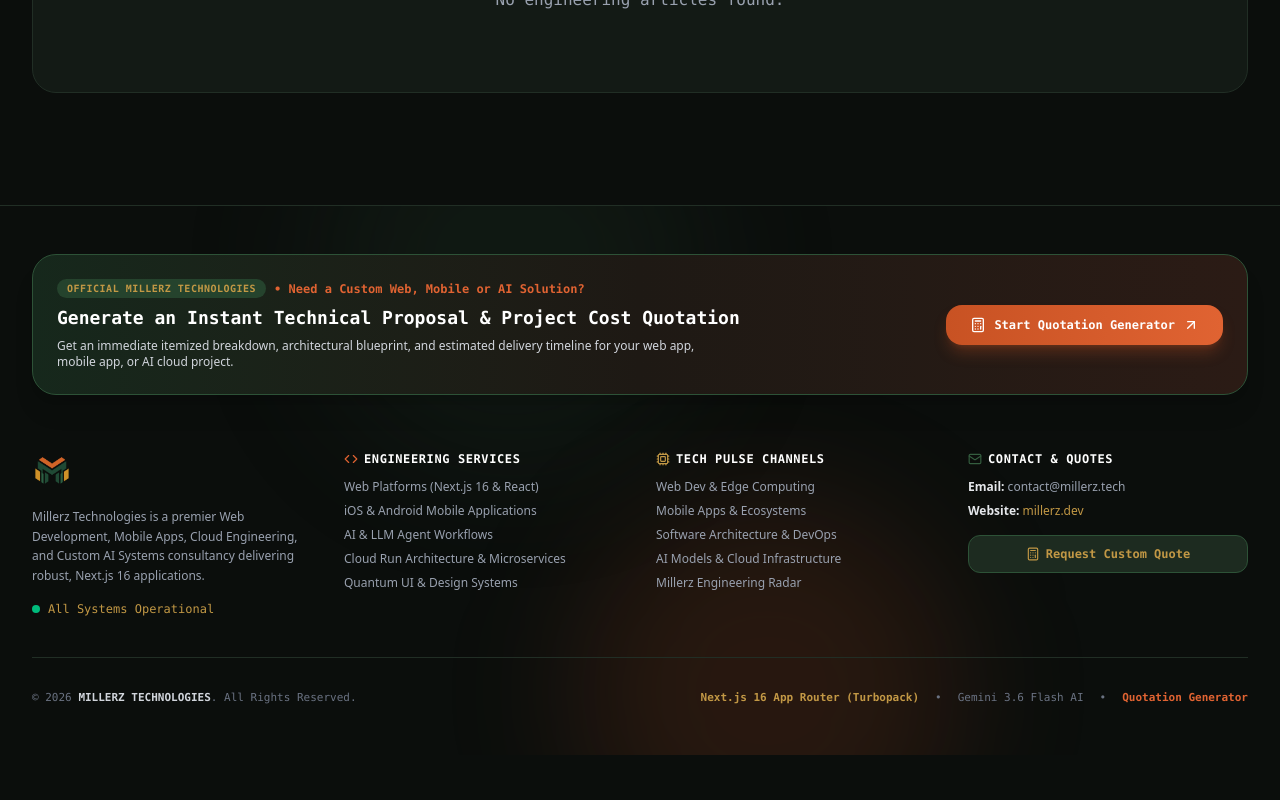
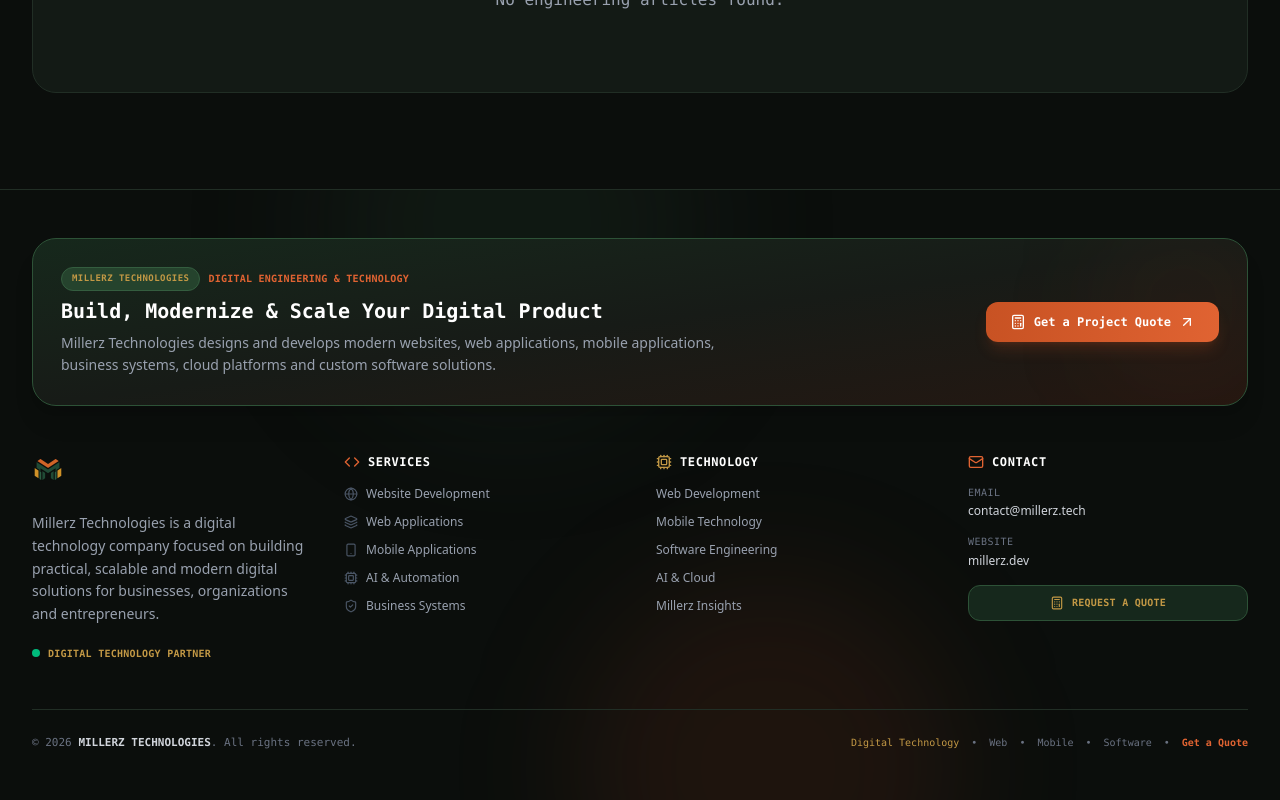
Before and after one commit to millerz50/millerz-tech-pulse, a Next.js app: page / in a window 1280 px wide. Shown: the part 1918-2718 px from the top of the page. Before the commit the page ends 2673 px from the top, so only its background shows below. Built offline with nearby package versions, Linux system fonts and the light colour scheme.

Commit message:
Refactor Footer component layout and styles
Refactor Footer component to improve structure and styling.

```diff
--- a/src/components/Footer.tsx
+++ b/src/components/Footer.tsx
@@ -1,16 +1,14 @@
 import React from 'react';
 import {
   Calculator,
-  Sparkles,
   ArrowUpRight,
-  Terminal,
-  Globe,
-  ShieldCheck,
   Mail,
   Code,
   Smartphone,
   Cpu,
-  Layers
+  Globe,
+  ShieldCheck,
+  Layers,
 } from 'lucide-react';
 import { MillerzLogo } from './MillerzLogo';
 
@@ -21,176 +19,334 @@
 
 export const Footer: React.FC<FooterProps> = ({
   onOpenQuoteModal,
-  onSelectCategory
+  onSelectCategory,
 }) => {
+  const currentYear = new Date().getFullYear();
+
   return (
-    <footer className="mt-20 border-t border-[#212E25] bg-[#0B0E0C] text-gray-300 font-sans relative overflow-hidden">
+    <footer className="relative mt-16 overflow-hidden border-t border-[#212E25] bg-[#0B0E0C] text-gray-300">
 
-      {/* Background Subtle Logo Accent Glows */}
-      <div className="absolute -top-32 left-1/4 w-96 h-96 bg-[#25432D]/20 rounded-full blur-3xl pointer-events-none"></div>
-      <div className="absolute -bottom-32 right-1/4 w-96 h-96 bg-[#C85223]/15 rounded-full blur-3xl pointer-events-none"></div>
+      {/* Background Atmosphere */}
+      <div className="pointer-events-none absolute -top-40 left-1/4 h-96 w-96 rounded-full bg-[#25432D]/20 blur-3xl" />
+      <div className="pointer-events-none absolute -bottom-40 right-1/4 h-96 w-96 rounded-full bg-[#C85223]/10 blur-3xl" />
 
-      <div className="max-w-7xl mx-auto px-4 sm:px-6 lg:px-8 py-12 relative z-10 space-y-10">
+      <div className="relative z-10 mx-auto w-full max-w-7xl px-4 py-10 sm:px-6 sm:py-12 lg:px-8">
 
-        {/* Top Callout Banner - Instant Quotation Bar */}
-        <div className="p-6 rounded-3xl bg-gradient-to-r from-[#16281C] via-[#1E1914] to-[#2B1B15] border border-[#2D5237] shadow-xl flex flex-col md:flex-row items-start md:items-center justify-between gap-6">
-          <div className="space-y-1.5">
-            <div className="flex items-center gap-2">
-              <span className="px-2.5 py-0.5 rounded-full bg-[#25432D] text-[#C29845] font-mono text-[10px] font-bold uppercase tracking-wider">
-                OFFICIAL MILLERZ TECHNOLOGIES
+        {/* =====================================================
+            PROJECT CTA
+        ====================================================== */}
+        <section className="relative overflow-hidden rounded-2xl border border-[#2D5237] bg-gradient-to-br from-[#16281C] via-[#171B17] to-[#241711] p-5 shadow-xl sm:rounded-3xl sm:p-7">
+
+          <div className="absolute right-0 top-0 h-32 w-32 rounded-full bg-[#C85223]/10 blur-3xl" />
+
+          <div className="relative flex flex-col gap-6 lg:flex-row lg:items-center lg:justify-between">
+
+            <div className="max-w-3xl">
+              <div className="mb-2 flex flex-wrap items-center gap-2">
+                <span className="rounded-full border border-[#345D3F] bg-[#25432D] px-2.5 py-1 font-mono text-[9px] font-bold uppercase tracking-wider text-[#C29845]">
+                  MILLERZ TECHNOLOGIES
                 </span>
-              <span className="text-[#E06332] font-mono text-xs font-bold">
-                • Need a Custom Web, Mobile or AI Solution?
+
+                <span className="font-mono text-[10px] font-semibold uppercase tracking-wide text-[#E06332]">
+                  Digital Engineering & Technology
                 </span>
               </div>
-            <h3 className="font-mono font-black text-lg text-white">
-              Generate an Instant Technical Proposal & Project Cost Quotation
-            </h3>
-            <p className="text-gray-300 text-xs max-w-2xl font-sans">
-              Get an immediate itemized breakdown, architectural blueprint, and estimated delivery timeline for your web app, mobile app, or AI cloud project.
+
+              <h2 className="font-mono text-lg font-black leading-tight text-white sm:text-xl">
+                Build, Modernize & Scale Your Digital Product
+              </h2>
+
+              <p className="mt-2 max-w-2xl text-xs leading-relaxed text-gray-400 sm:text-sm">
+                Millerz Technologies designs and develops modern websites,
+                web applications, mobile applications, business systems,
+                cloud platforms and custom software solutions.
               </p>
             </div>
 
             <button
+              type="button"
               onClick={onOpenQuoteModal}
-            className="px-6 py-3 rounded-2xl bg-gradient-to-r from-[#C85223] to-[#E06332] hover:from-[#E06332] hover:to-[#C85223] text-white font-mono font-bold text-xs shadow-lg shadow-[#C85223]/30 transition hover:scale-[1.02] flex items-center gap-2 shrink-0"
+              className="group inline-flex w-full shrink-0 items-center justify-center gap-2 rounded-xl bg-gradient-to-r from-[#C85223] to-[#E06332] px-5 py-3 font-mono text-xs font-bold text-white shadow-lg shadow-[#C85223]/20 transition-all duration-200 hover:-translate-y-0.5 hover:shadow-xl hover:shadow-[#C85223]/30 active:scale-[0.98] sm:w-auto sm:px-6"
             >
-            <Calculator className="w-4 h-4 text-white" />
-            <span>Start Quotation Generator</span>
-            <ArrowUpRight className="w-4 h-4 text-white" />
+              <Calculator className="h-4 w-4" />
+
+              <span>Get a Project Quote</span>
+
+              <ArrowUpRight className="h-4 w-4 transition-transform group-hover:-translate-y-0.5 group-hover:translate-x-0.5" />
             </button>
+
+          </div>
+        </section>
+
+        {/* =====================================================
+            MAIN FOOTER GRID
+        ====================================================== */}
+        <div className="grid grid-cols-1 gap-10 py-12 sm:grid-cols-2 lg:grid-cols-4 lg:gap-8">
+
+          {/* =================================================
+              BRAND
+          ================================================== */}
+          <div className="sm:col-span-2 lg:col-span-1">
+
+            <div className="mb-5">
+              <MillerzLogo
+                size="md"
+                className="max-w-[165px]"
+              />
             </div>
 
-        {/* Core Footer Link Grid */}
-        <div className="grid grid-cols-1 md:grid-cols-4 gap-8 pt-4">
+            <p className="max-w-sm text-xs leading-relaxed text-gray-400 sm:text-sm">
+              Millerz Technologies is a digital technology company focused
+              on building practical, scalable and modern digital solutions
+              for businesses, organizations and entrepreneurs.
+            </p>
 
-          {/* Column 1: Brand Info */}
-          <div className="space-y-4 md:col-span-1">
-            <MillerzLogo size="lg" />
-            <p className="text-xs text-gray-400 font-sans leading-relaxed">
-              Millerz Technologies is a premier Web Development, Mobile Apps, Cloud Engineering, and Custom AI Systems consultancy delivering robust, Next.js 16 applications.
-            </p>
-            <div className="flex items-center gap-2 font-mono text-xs text-[#C29845]">
-              <span className="w-2 h-2 rounded-full bg-emerald-500 animate-pulse"></span>
-              <span>All Systems Operational</span>
-            </div>
+            <div className="mt-5 flex items-center gap-2 font-mono text-[10px] font-semibold uppercase tracking-wide text-[#C29845]">
+              <span className="h-2 w-2 animate-pulse rounded-full bg-emerald-500" />
+              <span>Digital Technology Partner</span>
             </div>
 
-          {/* Column 2: Core Engineering Services */}
-          <div className="space-y-3">
-            <h4 className="font-mono font-bold text-white text-xs uppercase tracking-wider flex items-center gap-1.5">
-              <Code className="w-3.5 h-3.5 text-[#E06332]" />
-              <span>Engineering Services</span>
-            </h4>
-            <ul className="space-y-2 text-xs font-sans text-gray-400">
+          </div>
+
+          {/* =================================================
+              SERVICES
+          ================================================== */}
+          <div>
+            <h3 className="mb-4 flex items-center gap-2 font-mono text-xs font-bold uppercase tracking-wider text-white">
+              <Code className="h-4 w-4 text-[#E06332]" />
+              Services
+            </h3>
+
+            <ul className="space-y-3 text-xs text-gray-400">
+
               <li>
-                <button onClick={onOpenQuoteModal} className="hover:text-white transition flex items-center gap-1">
-                  <span>Web Platforms (Next.js 16 & React)</span>
+                <button
+                  type="button"
+                  onClick={onOpenQuoteModal}
+                  className="group flex items-center gap-2 text-left transition hover:text-white"
+                >
+                  <Globe className="h-3.5 w-3.5 text-gray-600 transition group-hover:text-[#E06332]" />
+                  <span>Website Development</span>
                 </button>
               </li>
+
               <li>
-                <button onClick={onOpenQuoteModal} className="hover:text-white transition flex items-center gap-1">
-                  <span>iOS & Android Mobile Applications</span>
+                <button
+                  type="button"
+                  onClick={onOpenQuoteModal}
+                  className="group flex items-center gap-2 text-left transition hover:text-white"
+                >
+                  <Layers className="h-3.5 w-3.5 text-gray-600 transition group-hover:text-[#E06332]" />
+                  <span>Web Applications</span>
                 </button>
               </li>
+
               <li>
-                <button onClick={onOpenQuoteModal} className="hover:text-white transition flex items-center gap-1">
-                  <span>AI & LLM Agent Workflows</span>
+                <button
+                  type="button"
+                  onClick={onOpenQuoteModal}
+                  className="group flex items-center gap-2 text-left transition hover:text-white"
+                >
+                  <Smartphone className="h-3.5 w-3.5 text-gray-600 transition group-hover:text-[#E06332]" />
+                  <span>Mobile Applications</span>
                 </button>
               </li>
+
               <li>
-                <button onClick={onOpenQuoteModal} className="hover:text-white transition flex items-center gap-1">
-                  <span>Cloud Run Architecture & Microservices</span>
+                <button
+                  type="button"
+                  onClick={onOpenQuoteModal}
+                  className="group flex items-center gap-2 text-left transition hover:text-white"
+                >
+                  <Cpu className="h-3.5 w-3.5 text-gray-600 transition group-hover:text-[#E06332]" />
+                  <span>AI & Automation</span>
                 </button>
               </li>
+
               <li>
-                <button onClick={onOpenQuoteModal} className="hover:text-white transition flex items-center gap-1">
-                  <span>Quantum UI & Design Systems</span>
+                <button
+                  type="button"
+                  onClick={onOpenQuoteModal}
+                  className="group flex items-center gap-2 text-left transition hover:text-white"
+                >
+                  <ShieldCheck className="h-3.5 w-3.5 text-gray-600 transition group-hover:text-[#E06332]" />
+                  <span>Business Systems</span>
                 </button>
               </li>
+
             </ul>
           </div>
 
-          {/* Column 3: Tech Pulse Channels */}
-          <div className="space-y-3">
-            <h4 className="font-mono font-bold text-white text-xs uppercase tracking-wider flex items-center gap-1.5">
-              <Cpu className="w-3.5 h-3.5 text-[#C29845]" />
-              <span>Tech Pulse Channels</span>
-            </h4>
-            <ul className="space-y-2 text-xs font-sans text-gray-400">
+          {/* =================================================
+              TECHNOLOGY / PLATFORM
+          ================================================== */}
+          <div>
+            <h3 className="mb-4 flex items-center gap-2 font-mono text-xs font-bold uppercase tracking-wider text-white">
+              <Cpu className="h-4 w-4 text-[#C29845]" />
+              Technology
+            </h3>
+
+            <ul className="space-y-3 text-xs text-gray-400">
+
               <li>
-                <button onClick={() => onSelectCategory?.('web-dev')} className="hover:text-white transition">
-                  Web Dev & Edge Computing
+                <button
+                  type="button"
+                  onClick={() => onSelectCategory?.('web-dev')}
+                  className="transition hover:text-white"
+                >
+                  Web Development
                 </button>
               </li>
+
               <li>
-                <button onClick={() => onSelectCategory?.('mobile')} className="hover:text-white transition">
-                  Mobile Apps & Ecosystems
+                <button
+                  type="button"
+                  onClick={() => onSelectCategory?.('mobile')}
+                  className="transition hover:text-white"
+                >
+                  Mobile Technology
                 </button>
               </li>
+
               <li>
-                <button onClick={() => onSelectCategory?.('software')} className="hover:text-white transition">
-                  Software Architecture & DevOps
+                <button
+                  type="button"
+                  onClick={() => onSelectCategory?.('software')}
+                  className="transition hover:text-white"
+                >
+                  Software Engineering
                 </button>
               </li>
+
               <li>
-                <button onClick={() => onSelectCategory?.('ai-cloud')} className="hover:text-white transition">
-                  AI Models & Cloud Infrastructure
+                <button
+                  type="button"
+                  onClick={() => onSelectCategory?.('ai-cloud')}
+                  className="transition hover:text-white"
+                >
+                  AI & Cloud
                 </button>
               </li>
+
               <li>
-                <button onClick={() => onSelectCategory?.('millerz-insights')} className="hover:text-white transition">
-                  Millerz Engineering Radar
+                <button
+                  type="button"
+                  onClick={() => onSelectCategory?.('millerz-insights')}
+                  className="transition hover:text-white"
+                >
+                  Millerz Insights
                 </button>
               </li>
+
             </ul>
           </div>
 
-          {/* Column 4: Official Contact & Quotation */}
-          <div className="space-y-3">
-            <h4 className="font-mono font-bold text-white text-xs uppercase tracking-wider flex items-center gap-1.5">
-              <Mail className="w-3.5 h-3.5 text-[#345D3F]" />
-              <span>Contact & Quotes</span>
-            </h4>
-            <div className="space-y-2 text-xs font-sans text-gray-400">
-              <p>
-                <strong className="text-gray-200">Email:</strong> contact@millerz.tech
-              </p>
-              <p>
-                <strong className="text-gray-200">Website:</strong>{' '}
-                <a href="https://millerz.dev" target="_blank" rel="noreferrer" className="text-[#C29845] hover:underline">
+          {/* =================================================
+              CONTACT
+          ================================================== */}
+          <div>
+            <h3 className="mb-4 flex items-center gap-2 font-mono text-xs font-bold uppercase tracking-wider text-white">
+              <Mail className="h-4 w-4 text-[#E06332]" />
+              Contact
+            </h3>
+
+            <div className="space-y-4 text-xs text-gray-400">
+
+              <div>
+                <span className="mb-1 block font-mono text-[10px] uppercase tracking-wider text-gray-500">
+                  Email
+                </span>
+
+                <a
+                  href="mailto:contact@millerz.tech"
+                  className="break-all text-gray-300 transition hover:text-[#C29845]"
+                >
+                  contact@millerz.tech
+                </a>
+              </div>
+
+              <div>
+                <span className="mb-1 block font-mono text-[10px] uppercase tracking-wider text-gray-500">
+                  Website
+                </span>
+
+                <a
+                  href="https://millerz.dev"
+                  target="_blank"
+                  rel="noreferrer"
+                  className="text-gray-300 transition hover:text-[#C29845]"
+                >
                   millerz.dev
                 </a>
-              </p>
-              <div className="pt-2">
+              </div>
+
               <button
+                type="button"
                 onClick={onOpenQuoteModal}
-                  className="w-full py-2.5 rounded-xl bg-[#1D2B20] border border-[#2D5237] text-[#C29845] hover:text-white font-mono font-bold text-xs transition flex items-center justify-center gap-1.5"
+                className="flex w-full items-center justify-center gap-2 rounded-xl border border-[#2D5237] bg-[#16281C] px-4 py-2.5 font-mono text-[10px] font-bold uppercase tracking-wide text-[#C29845] transition hover:border-[#345D3F] hover:bg-[#25432D] hover:text-white"
               >
-                  <Calculator className="w-3.5 h-3.5" />
-                  <span>Request Custom Quote</span>
+                <Calculator className="h-3.5 w-3.5" />
+                Request a Quote
               </button>
-              </div>
+
             </div>
           </div>
 
         </div>
 
-        {/* Bottom Rights Bar */}
-        <div className="pt-8 border-t border-[#212E25] flex flex-col sm:flex-row items-center justify-between gap-4 font-mono text-[11px] text-gray-500">
-          <div>
-            © {new Date().getFullYear()} <strong className="text-gray-300">MILLERZ TECHNOLOGIES</strong>. All Rights Reserved.
+        {/* =====================================================
+            BOTTOM BAR
+        ====================================================== */}
+        <div className="border-t border-[#212E25] pt-6">
+
+          <div className="flex flex-col gap-4 text-center sm:flex-row sm:items-center sm:justify-between sm:text-left">
+
+            <p className="font-mono text-[10px] leading-relaxed text-gray-500 sm:text-[11px]">
+              © {currentYear}{' '}
+              <span className="font-bold text-gray-300">
+                MILLERZ TECHNOLOGIES
+              </span>
+              . All rights reserved.
+            </p>
+
+            <div className="flex flex-wrap items-center justify-center gap-x-3 gap-y-2 font-mono text-[10px] text-gray-500 sm:justify-end">
+
+              <span className="text-[#C29845]">
+                Digital Technology
+              </span>
+
+              <span className="hidden sm:inline">•</span>
+
+              <span>
+                Web
+              </span>
+
+              <span>•</span>
+
+              <span>
+                Mobile
+              </span>
+
+              <span>•</span>
+
+              <span>
+                Software
+              </span>
+
+              <span>•</span>
+
+              <button
+                type="button"
+                onClick={onOpenQuoteModal}
+                className="font-bold text-[#E06332] transition hover:text-[#E06332]/80 hover:underline"
+              >
+                Get a Quote
+              </button>
+
             </div>
 
-          <div className="flex items-center gap-4">
-            <span className="text-[#C29845] font-bold">Next.js 16 App Router (Turbopack)</span>
-            <span>•</span>
-            <span>Gemini 3.6 Flash AI</span>
-            <span>•</span>
-            <button onClick={onOpenQuoteModal} className="text-[#E06332] hover:underline font-bold">
-              Quotation Generator
-            </button>
           </div>
+
         </div>
 
       </div>
```
Lines whose indentation alone changed are shown as unchanged.
